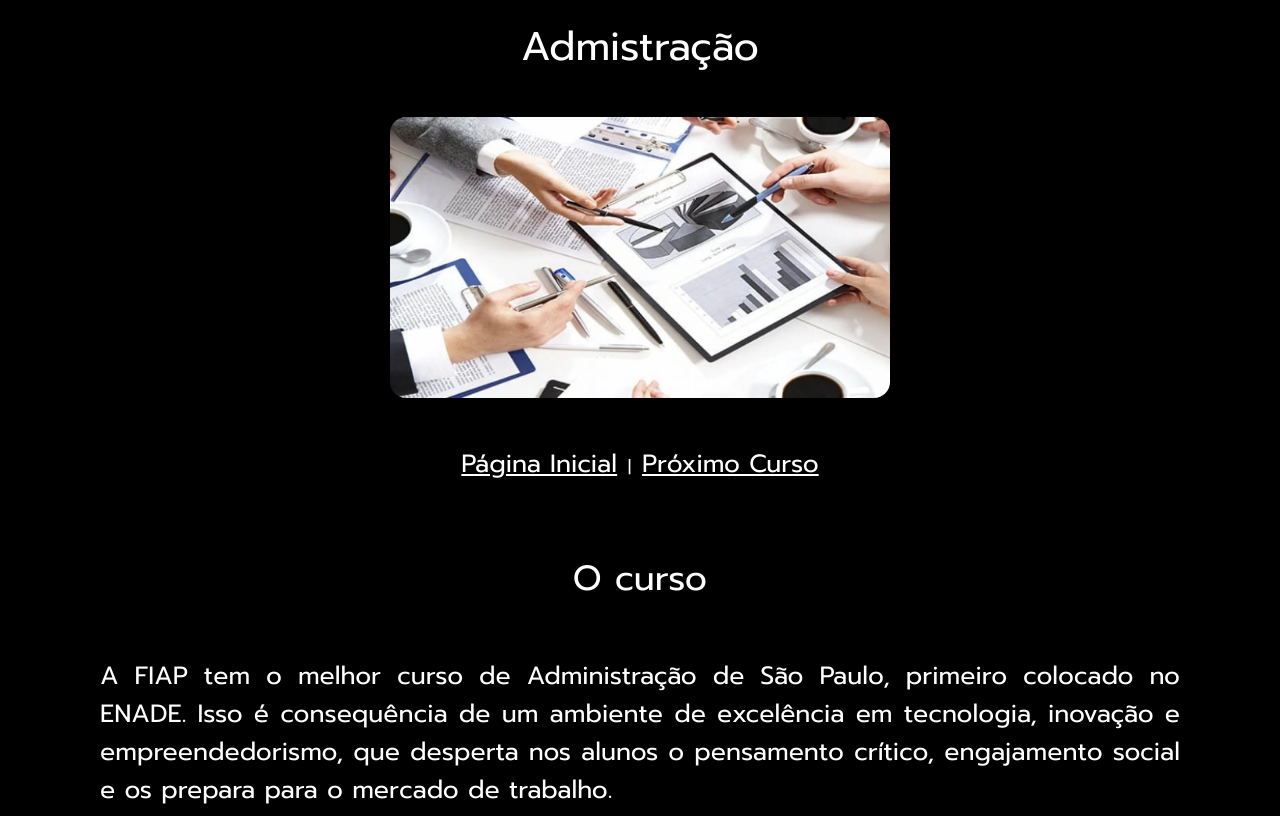
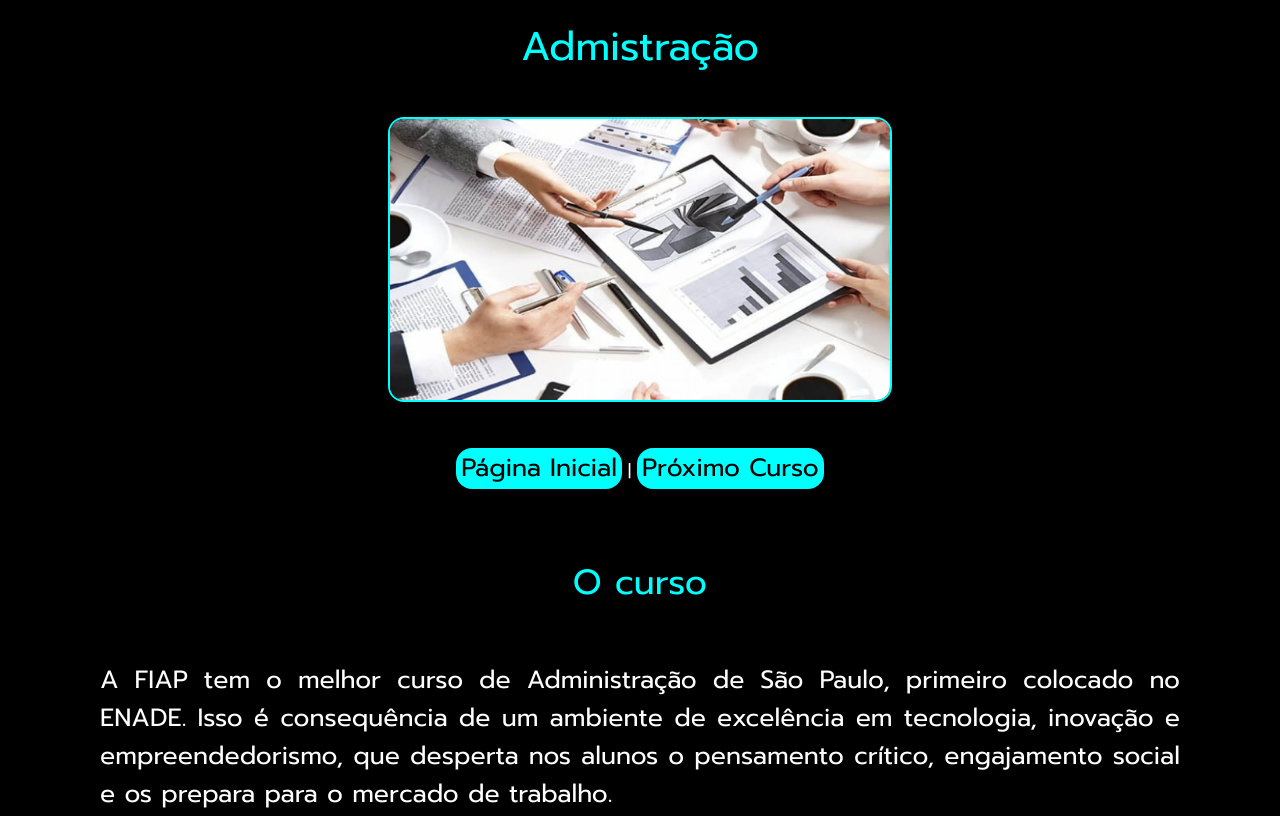
Before and after one commit to Malice112/cp01-front-end, a plain HTML site: page cursos/adm.html in a window 1280 px wide. Shown: the top 816 px of the page. Drawn offline with Linux system fonts and the light colour scheme.

Commit message:
Update adm.html

```diff
--- a/cursos/adm.html
+++ b/cursos/adm.html
@@ -5,6 +5,30 @@
     <meta name="viewport" content="width=device-width, initial-scale=1.0">
     <title>Admistração</title>
     <link rel="stylesheet" href="../css/curso.css">
+    <style>
+        .principal__titulo{
+            color: aqua;
+        }
+
+        .principal__imagem{
+            border: 2px solid aqua;
+            border-radius: 16px;
+        }
+
+        .curso__titulo{
+            color: aqua;
+        }
+
+        a {
+            text-decoration: none;
+            background-color: aqua;
+            color: black;
+        }
+
+        a:hover {
+            background-color: white;
+        }
+    </style>
 </head>
 <body>
     <div class="principal">
```
